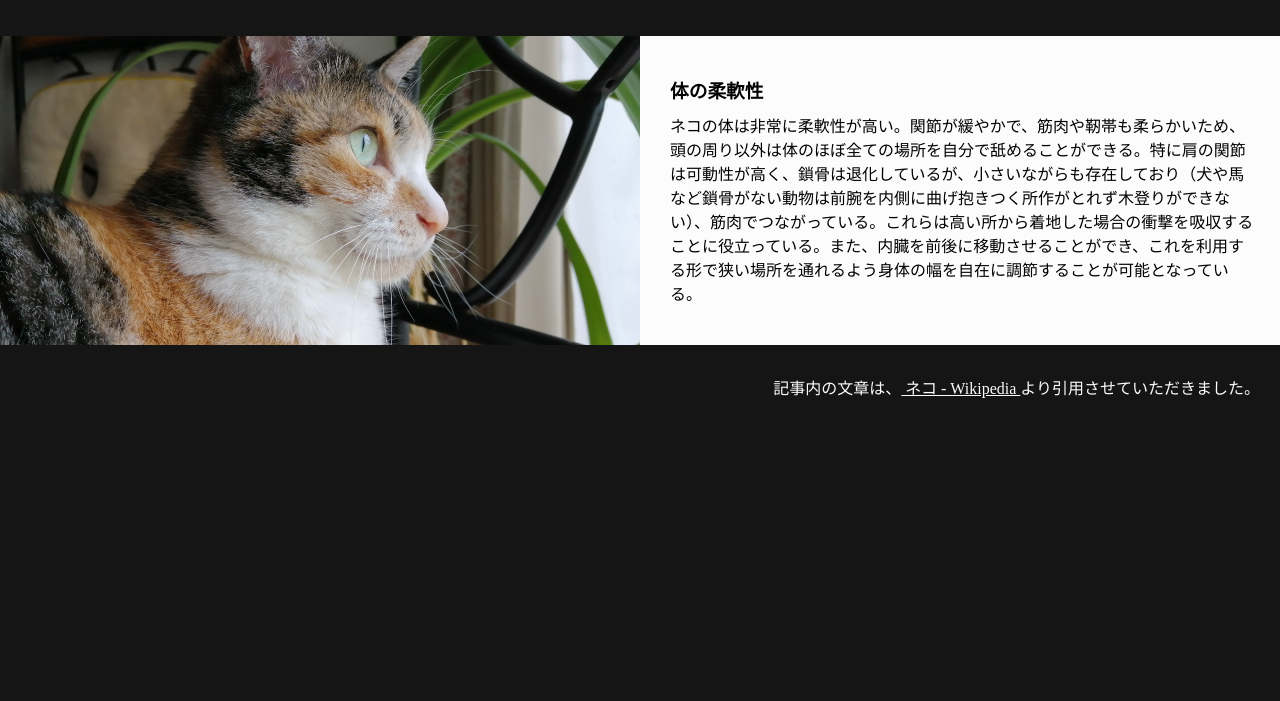
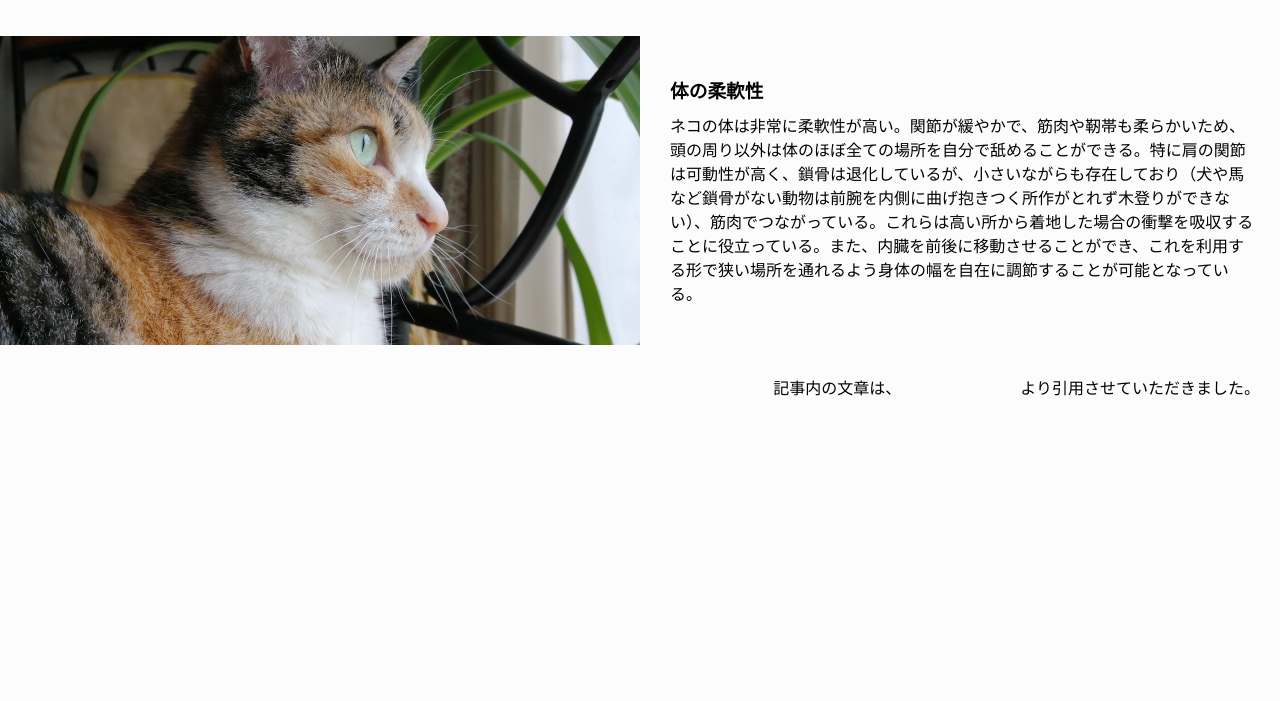
Before and after one commit to newKijitora/ElasticImage, a plain HTML site: page index.html in a window 1280 px wide. Shown: the part 99-800 px from the top of the page. Drawn offline with Linux system fonts and the light colour scheme.

Commit message:
ページの背景色とフォントの色を変更

```diff
--- a/css/other.css
+++ b/css/other.css
@@ -22,8 +22,8 @@
 
 /* secondary */
 body {
-  background-color: #151515;
-  color: #fcfcfc;
+  background-color: #fcfcfc;
+  color: #020202;
 }
 
 /* title "ネコ" */
```
